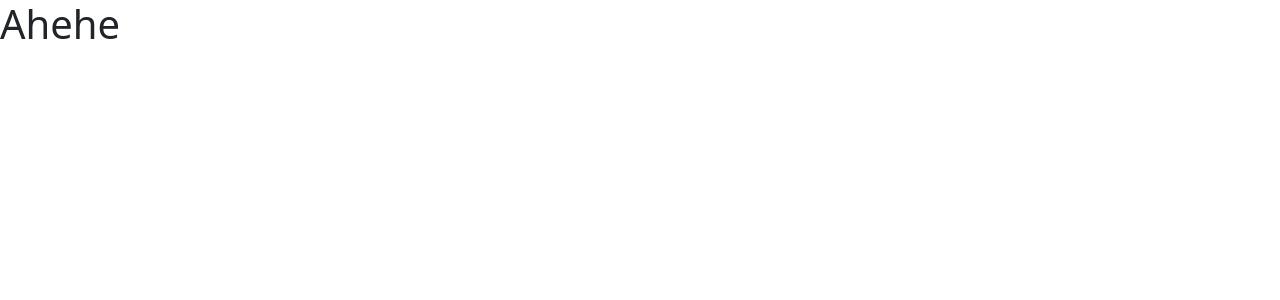
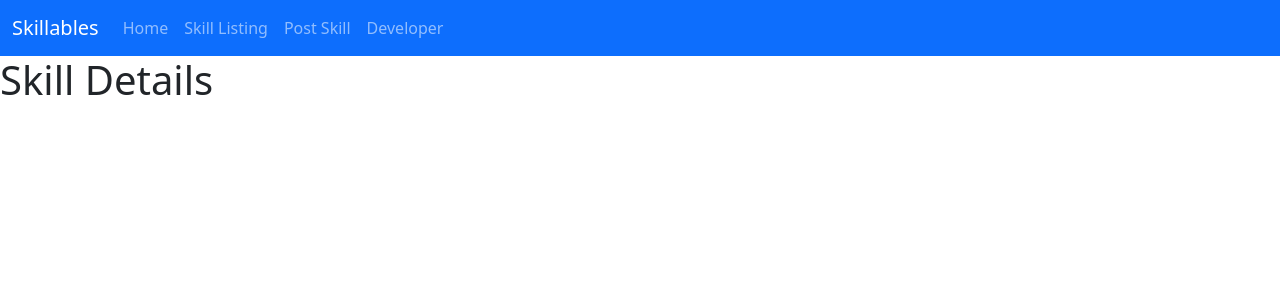
Before and after one commit to piyushgyl01/playground-08-frontend, a React (Vite) app: page /1/1 in a window 1280 px wide. Shown: the top 300 px of the page. Built offline with nearby package versions, Linux system fonts and the light colour scheme.

Commit message:
routing and navbar built

```diff
--- a/src/App.jsx
+++ b/src/App.jsx
@@ -1,11 +1,10 @@
+import { Link } from "react-router";
 
-
-function App() {
+export default function App() {
   return (
     <>
-    <h1>Ahehe</h1>
+      <main className="container"></main>
+      <h1>Ahehe</h1>
     </>
-  )
+  );
 }
-
-export default App
--- a/src/components/Navbar.jsx
+++ b/src/components/Navbar.jsx
@@ -1,9 +1,56 @@
-import { Outlet } from "react-router"
+import { Link } from "react-router";
+import { Outlet } from "react-router";
 
 export default function Navbar() {
-    return (
-        <>
-            <h1>Navbar</h1>
-        </>
-    )
+  return (
+    <>
+      <nav class="navbar navbar-expand-lg bg-primary" data-bs-theme="dark">
+        <div class="container-fluid">
+          <Link class="navbar-brand" to="/">
+            Skillables
+          </Link>
+          <button
+            class="navbar-toggler"
+            type="button"
+            data-bs-toggle="collapse"
+            data-bs-target="#navbarNav"
+            aria-controls="navbarNav"
+            aria-expanded="false"
+            aria-label="Toggle navigation"
+          >
+            <span class="navbar-toggler-icon"></span>
+          </button>
+          <div class="collapse navbar-collapse" id="navbarNav">
+            <ul class="navbar-nav">
+              <li class="nav-item">
+                <Link className="nav-link" to="/">
+                  Home
+                </Link>
+              </li>
+              <li class="nav-item">
+                <Link className="nav-link" to="/skill-listing">
+                  Skill Listing
+                </Link>
+              </li>
+              <li class="nav-item">
+                <Link className="nav-link" to="/post-skill">
+                  Post Skill
+                </Link>
+              </li>
+              <li className="nav-item">
+                <a
+                  className="nav-link"
+                  target="_blank"
+                  href="https://build-with-piyush-r5h0xnymh-piyush-goyals-projects-72282e7a.vercel.app/"
+                >
+                  Developer
+                </a>
+              </li>
+            </ul>
+          </div>
+        </div>
+      </nav>
+      <Outlet />
+    </>
+  );
 }
--- a/src/main.jsx
+++ b/src/main.jsx
@@ -4,17 +4,39 @@ import { createBrowserRouter, RouterProvider } from "react-router-dom";
 import 'bootstrap/dist/css/bootstrap.css';
 import 'bootstrap/dist/js/bootstrap.js';
 
+import Navbar from "./components/Navbar.jsx";
 import App from "./App.jsx";
+import SkillListing from "./pages/SkillListing.jsx";
+import SkillDetails from "./pages/SkillDetails.jsx";
+import PostSkill from "./pages/PostSkill.jsx";
 
 const router = createBrowserRouter([
   {
     path: "/",
-
+    element: <Navbar />,
+    children: [
+      {
+        index: true,
+        element: <App />
+      },
+      {
+        path: "/skill-listing",
+        element: <SkillListing />
+      },
+      {
+        path: "/:title/:skillID",
+        element: <SkillDetails />
+      },
+      {
+        path: "post-skill",
+        element: <PostSkill />
+      }
+    ]
   }
 ])
 
 createRoot(document.getElementById("root")).render(
   <StrictMode>
-    <App />
+    <RouterProvider router={router} />
   </StrictMode>
 );
--- /dev/null
+++ b/src/pages/PostSkill.jsx
@@ -0,0 +1,9 @@
+
+
+export default  function  PostSkill( ){
+    return (
+        <>
+            <h1>Post Skill</h1>
+        </>
+    )
+}
--- /dev/null
+++ b/src/pages/SkillDetails.jsx
@@ -0,0 +1,9 @@
+import { useParams } from "react-router";
+
+export default function SkillDetails() {
+  return (
+    <>
+      <h1>Skill Details</h1>
+    </>
+  );
+}
--- /dev/null
+++ b/src/pages/SkillListing.jsx
@@ -0,0 +1,9 @@
+import { Link } from "react-router";
+
+export default function SkillListing() {
+  return (
+    <>
+      <h1>Skill Listing</h1>
+    </>
+  );
+}
```
